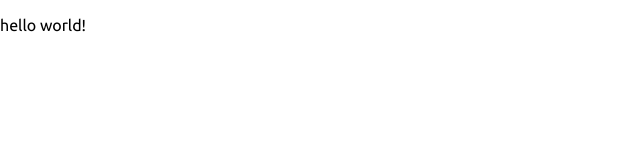
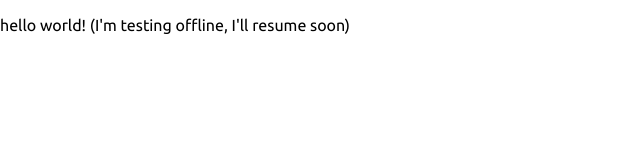
Before and after one commit to eduardokota/eduardokota.github.io, a plain HTML site: page index.html in a window 1280 px wide. Shown: the whole page, without its empty margins (0-640 px from the left). Drawn offline with Linux system fonts and the light colour scheme.

Commit message:
Update index.html

```diff
--- a/index.html
+++ b/index.html
@@ -8,6 +8,6 @@
     <title>test</title>
   </head>
   <body>
-    <p>hello world!</p>
+    <p>hello world! (I'm testing offline, I'll resume soon) </p>
   </body>
 </html>
```
